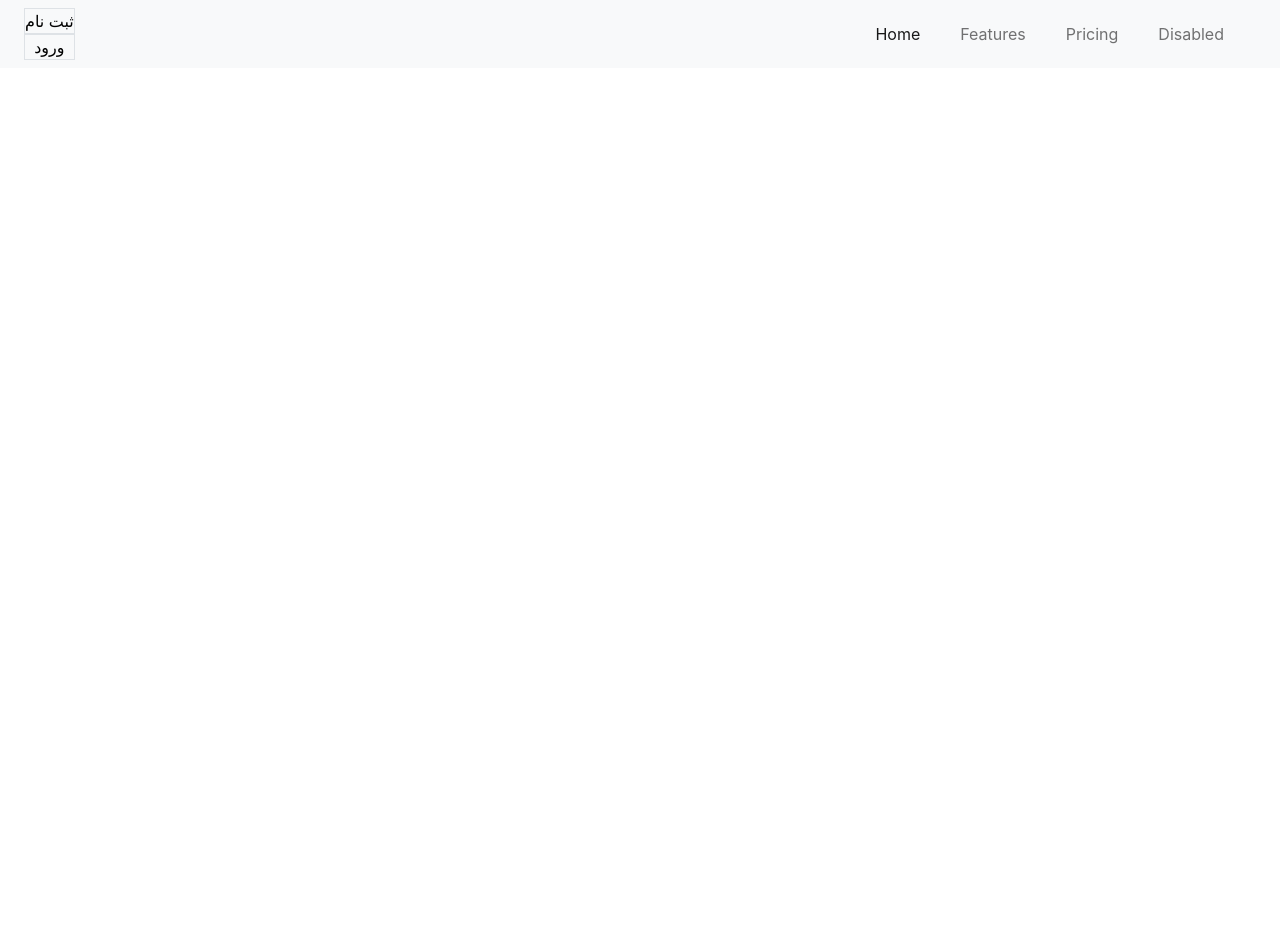
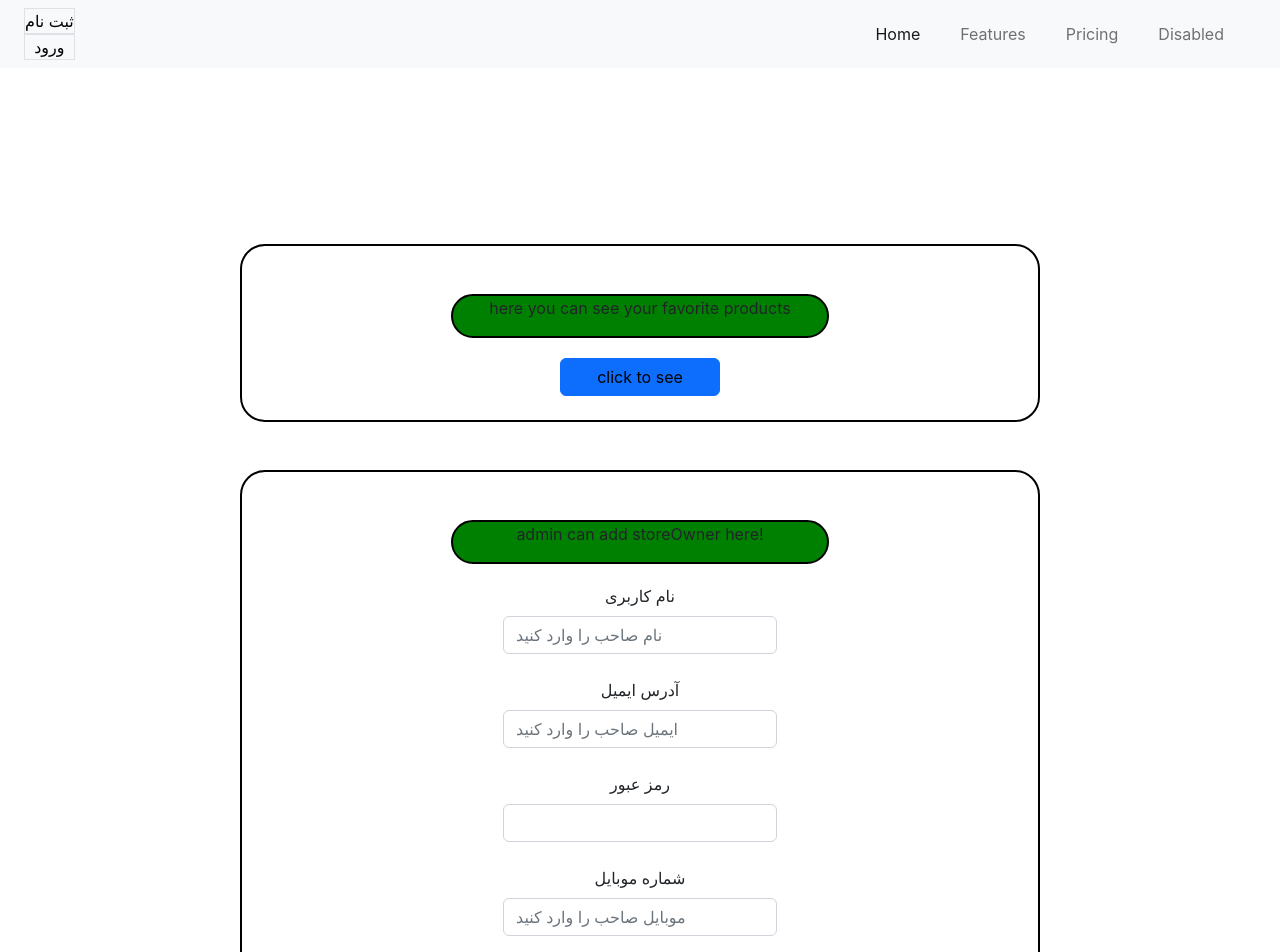
Before and after one commit to soroushYousef/Torob-Clone, a React (Create React App) app: page /userProfile in a window 1280 px wide. Shown: the top 952 px of the page. Before the commit the page ends 800 px from the top, so only its background shows below. Built offline with nearby package versions, Linux system fonts and the light colour scheme.

Commit message:
handle favorits

```diff
--- a/src/Components/Home/Home.js
+++ b/src/Components/Home/Home.js
@@ -5,7 +5,8 @@ import SignUp from "../SignUp/SignUp";
 import OtpVerify from "../SignUp/OtpVerify";
 import SignIn from "../SignIn/SignIn";
 import AdminPannel from "../AdminPannel/AdminPannel";
-import StoreOwnerPannel from '../StoreOwnerPannel/StoreOwnerPannel'
+import StoreOwnerPannel from '../StoreOwnerPannel/StoreOwnerPannel';
+import Profile from '../Profile/profile';
 
 const Home = () => {
 
@@ -21,6 +22,7 @@ const Home = () => {
                     <Route exact path = {stuff.SIGNIN } element = { <SignIn/> }/>
                     <Route path="/adminPannel" element={<AdminPannel />} />
                     <Route path="/storeOwnerPannel" element={<StoreOwnerPannel />} />
+                    <Route path="/userProfile" element={<Profile />} />
 
                 </Routes>
 
--- a/src/Components/Navbar/Navbar.js
+++ b/src/Components/Navbar/Navbar.js
@@ -55,7 +55,7 @@ const Navbar = () => {
                     :
                     <div className="div_flex">
                         <div >
-                        <button type="submit" style={{marginLeft:"10px",backgroundColor:"gray",width:"80px",height:"60px"}}  className="btn btn-primary mb-4 submit-button " onClick={ (e) => dispatch(changeLoginState())}>  <Link style={{textDecoration : 'none' , color : 'black'}} to={stuff.SIGNUP}> profile  </Link></button>
+                        <button type="submit" style={{marginLeft:"10px",backgroundColor:"gray",width:"80px",height:"60px"}}  className="btn btn-primary mb-4 submit-button " onClick={ (e) => navigate('/userProfile',{replace:true})}> profile </button>
                         </div>
                         <div>
                             <button type="submit" style={{marginLeft:"10px",backgroundColor:"gray",width:"80px",height:"60px"}}  className="btn btn-primary mb-4 submit-button " onClick={ (e) => dispatch(changeLoginState())}>  <Link style={{textDecoration : 'none' , color : 'black'}} to={stuff.SIGNUP}>signout  </Link></button>
--- /dev/null
+++ b/src/Components/Profile/favorits.js
@@ -0,0 +1,40 @@
+import React from "react";
+import { Link } from "react-router-dom";
+import { useDispatch } from "react-redux";
+import {Card,Button} from 'react-bootstrap'
+import { useState } from "react";
+import { useParams } from "react-router-dom";
+import '../StoreOwnerPannel/report.css';
+const Favorits = (prod)=>{
+    let p =prod;
+    prod = prod.product;
+    console.log("prod");
+    console.log(prod);
+    console.log(prod);
+    return(
+      <div className="product">
+<Card className="product__image">
+  <Card.Img variant="top" src="https://images-americanas.b2w.io/produtos/01/00/item/132381/3/132381386G1.png" />
+        <p>
+            link: {prod.link}
+        </p>
+  <Card.Body>
+   <p>
+    name: {prod.name}
+   </p>
+   <p>
+    productpath:{prod.pathCategory}
+   </p>
+   <p>
+    price:{prod.price}
+   </p>
+   <button type="submit"  className="btn btn-primary mb-4 submit-button " onClick={ (e) => {}}>delete</button>
+  </Card.Body>
+</Card>
+
+      </div>
+
+    )
+
+}
+export default Favorits;
--- /dev/null
+++ b/src/Components/Profile/profile.js
@@ -0,0 +1,165 @@
+import {React,useEffect,useState} from "react";
+import * as stuff from "../../stuff";
+import axios from "axios";
+import { Link,useNavigate } from "react-router-dom";
+import {Route,Routes,BrowserRouter as Router} from "react-router-dom"
+import '../AdminPannel/AdminPannel.css';
+import '../SignUp/SignUp.css';
+import Favorite from './favorits' ;
+import Cookies from 'universal-cookie';
+
+const ProfilePage = () => {
+    const [isLoad,setIsLoad] = useState(false);
+    const [message,setMessage]=useState(null);
+    const [isValid,setisValid]=useState(null);
+    const [sehat,setSehat]=useState(null);
+    const[canseefave,setcanseefav]=useState(null);
+    const[data,setData]=useState(null);
+    const [isValid1,setisValid1]=useState(null);
+    const cookies = new Cookies();
+
+    const getfavorits = async()=>{
+        setIsLoad(true);
+        fetch(stuff.serverAddress.concat('api/user/getfavorits'),{
+            method:"GET",
+
+            headers:{
+                "Authorization":`Bearer ${cookies.get("jwt")}`,
+                "Content-type" : "application/json;charset=UTF-8"
+            }
+        }).then(response=>response.json()).then(json=>{
+            setisValid(true);
+            setIsLoad(false);
+            setSehat(true);
+            console.log(json);
+            if(json.error!==undefined){
+                console.log("here1");
+                setMessage(json.error.message);
+                setIsLoad(false);
+                setisValid(false);
+                setcanseefav(null);
+
+            }else{
+                setMessage(json.message);
+                console.log(json);
+                setcanseefav(true);
+                setData(json.favorits.favorites);
+
+
+            }
+        });
+
+    }
+    const submitAction = (which) => {
+        if(which===1){
+            setcanseefav(true);
+            getfavorits();
+
+        }else{
+
+        }
+    }
+
+    return(
+        <div className="div_two">
+            <div className="container h-100 signup-container mt-5">
+
+            <div style={{alignContent:"center",justifyContent:"center",alignItems:"center",
+                        borderRadius: "25px"}}className="d-flex flex-column justify-content-center px-2 ">
+                <div className="ability-container" style={{backgroundColor:"green",width:"50%",marginBottom:"20px"}}>
+                    <p> here you can see your favorite products</p>
+                </div>
+                    {
+                    isLoad === false?
+                    <button type="submit"  className="btn btn-primary mb-4 submit-button " onClick={ (e) => submitAction(1)}> click to see </button>
+                    :
+                    <button type="submit"  className="btn btn-primary mb-4 submit-button " onClick={ (e) => submitAction()}>  click to see   </button>
+                    }
+                    { isValid === false ?
+                        <div class="alert alert-danger" role="alert">
+                            <p>{message}</p>
+                         </div>
+                        : sehat?
+                                <div style={{backgroundColor:"green"}}>
+                                    <p>{message}</p>
+                                </div>
+                     :null
+
+                    }
+                     {
+                        canseefave?
+                        <div className="div_two">
+                           {
+                            data!==null?
+                            data.map((product) => (
+                                <Favorite key={product.productId} product={product} />
+                                ))
+                            :
+                            null
+                           }
+
+                        </div>
+                        :
+                        null
+                    }
+            </div>
+            </div>
+
+
+
+
+            <div className="container h-100 signup-container mt-5">
+
+        <div className="d-flex flex-column justify-content-center px-2" style={{alignContent:"center",justifyContent:"center",alignItems:"center",
+                        borderRadius: "25px"}}>
+        <div className="ability-container" style={{backgroundColor:"green",width:"50%",marginBottom:"20px"}}>
+                    <p> admin can add storeOwner here!</p>
+                </div>
+            <form action="">
+            <div className="from-group mb-4">
+                    <label className="mb-2" htmlFor="inputName">نام کاربری</label>
+                    <input type="text" className="form-control" id="inputName" aria-describedby="emailHelp" onChange={(e) => setUser(e.target.value)} placeholder="نام صاحب را وارد کنید" />
+
+                </div>
+                <div className="from-group mb-4">
+                    <label className="mb-2" htmlFor="inputEmail">آدرس ایمیل</label>
+                    <input type="email" className="form-control" id="inputEmail" aria-describedby="emailHelp" onChange={(e) => setEmail(e.target.value)} placeholder="ایمیل صاحب را وارد کنید" />
+
+                </div>
+                <div className="form-group mb-4">
+                    <label className="mb-2" htmlFor="inputPassword">رمز عبور</label>
+                    <input type="password" className="form-control" id="inputPassword" onChange={ (e) => setpass(e.target.value) } />
+                </div>
+
+                <div className="from-group mb-4">
+                    <label className="mb-2" htmlFor="inputEmail">شماره موبایل </label>
+                    <input type="email" className="form-control" id="inputEmail" aria-describedby="emailHelp" onChange={(e) => setMobile(e.target.value)} placeholder="موبایل صاحب را وارد کنید" />
+
+                </div>
+                </form>
+                {
+                    isLoad === false?
+                    <button type="submit"  className="btn btn-primary mb-4 submit-button " onClick={ (e) => submitAction(2)}> افزودن </button>
+                    :
+                    <button type="submit"  className="btn btn-primary mb-4 submit-button " onClick={ (e) => submitAction()}>  ... در حال افزودن</button>
+                    }
+                    { isValid1 === false ?
+                        <div class="alert alert-danger" role="alert">
+                            <p>{message}</p>
+                         </div>
+                        : sehat?
+                                <div style={{backgroundColor:"green"}}>
+                                    <p>{message}</p>
+                                </div>
+                     :null
+
+                    }
+
+
+        </div>
+        </div>
+        </div>
+    )
+}
+
+export default ProfilePage;
--- a/src/Components/StoreOwnerPannel/StoreOwnerPannel.js
+++ b/src/Components/StoreOwnerPannel/StoreOwnerPannel.js
@@ -261,7 +261,7 @@ const StoreOwnerPannel = () => {
                 pathCategory:path,
                 storeName:store_name,
                 productName:productesm,
-                productPrice:price,
+                productPrice:parseInt(price),
                 productFields:f_se,
                 link:link
             }),
```
